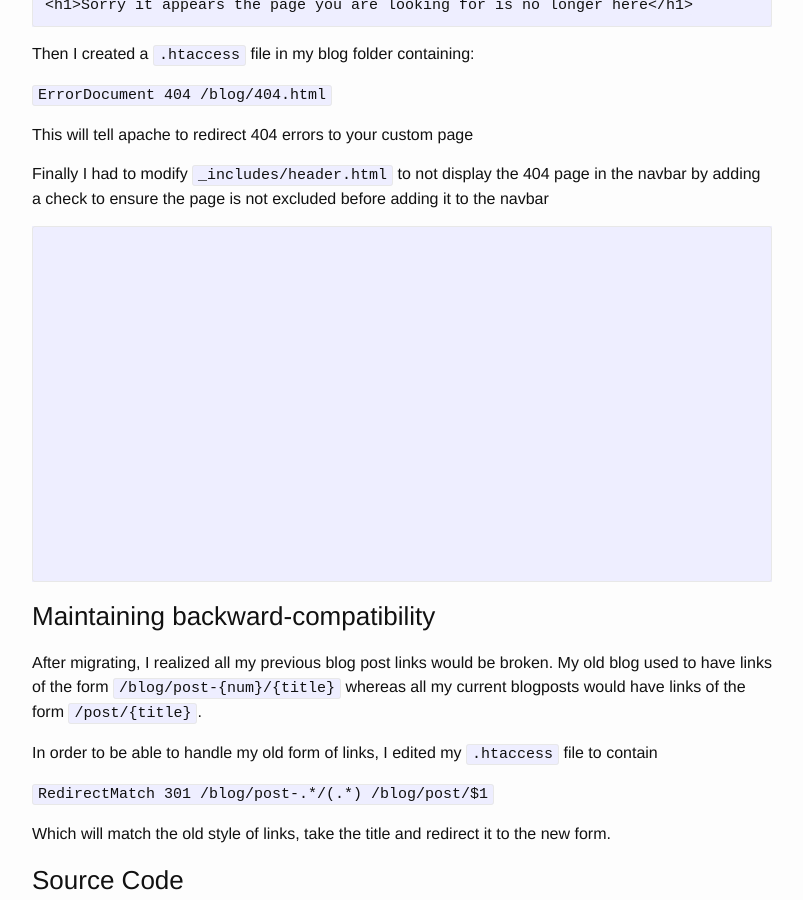
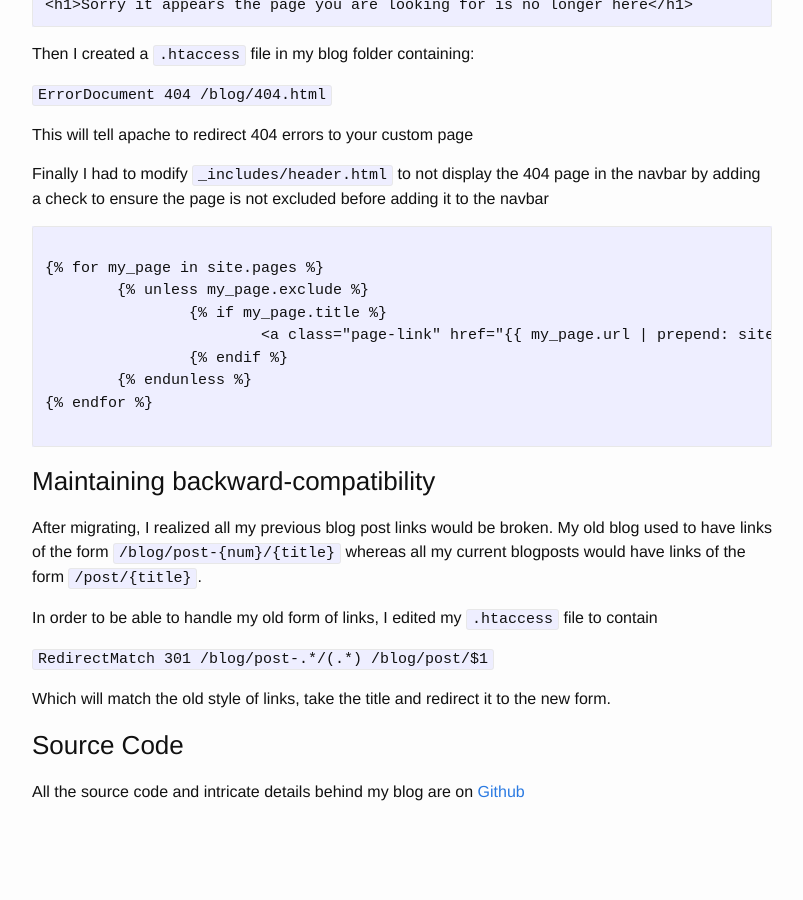
Before and after one commit to pato/plankenau, a Jekyll site: the page built from blog_jekyll/_posts/2016-03-05-migrateblog.md, in a window 1280 px wide and 900 px high, scrolled down 1534 px. Shown: the whole window, without its empty margins (238-1041 px from the left). Built offline with Jekyll 4.4.1, drawn with Linux system fonts in a browser that asks for light colours; after the commit the page ends 2398 px from its top, so only the background shows below that.

Commit message:
forgot to escape liquid template code

````diff
--- a/blog_jekyll/_posts/2016-03-05-migrateblog.md
+++ b/blog_jekyll/_posts/2016-03-05-migrateblog.md
@@ -73,7 +73,8 @@ This will tell apache to redirect 404 errors to your custom page
 Finally I had to modify `_includes/header.html` to not display the 404 page in the navbar by
 adding a check to ensure the page is not excluded before adding it to the navbar
 
-```html
+```
+{% raw %}
 {% for my_page in site.pages %}
 	{% unless my_page.exclude %}
 		{% if my_page.title %}
@@ -81,6 +82,7 @@ adding a check to ensure the page is not excluded before adding it to the navbar
 		{% endif %}
 	{% endunless %}
 {% endfor %}
+{% endraw %}
 ```
 
 
````
